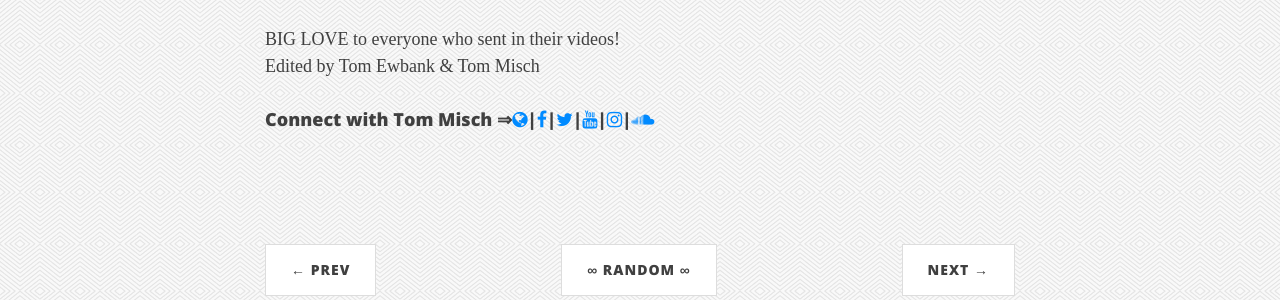
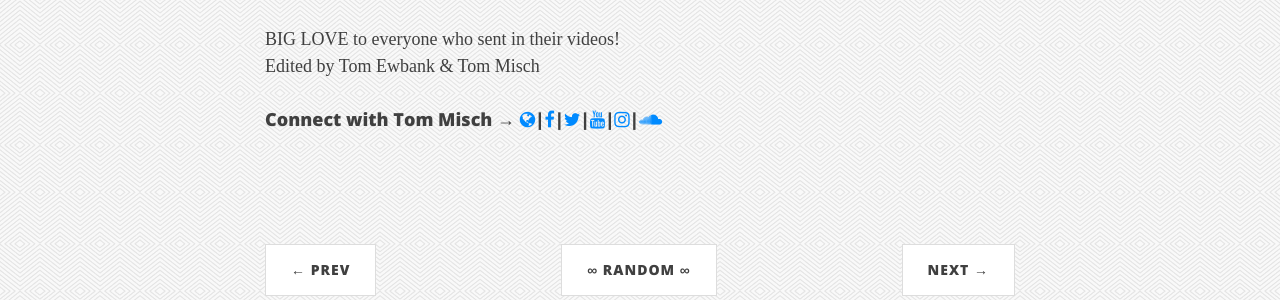
Before and after one commit to rhymeswithzion/rwz-test, a Jekyll site: the page built from _posts/2017-08-24-tom-misch-south-of-the-river.md, in a window 1280 px wide and 900 px high, scrolled down 1429 px. Shown: the part 280-580 px from the top of the window. Built offline with Jekyll 4.4.1, drawn with Linux system fonts in a browser that asks for light colours; some web fonts are replaced; comment, search, counter and statistics services are not loaded.

Commit message:
Update 2017-08-24-tom-misch-south-of-the-river.md

```diff
--- a/_posts/2017-08-24-tom-misch-south-of-the-river.md
+++ b/_posts/2017-08-24-tom-misch-south-of-the-river.md
@@ -42,6 +42,6 @@
 <br>
 Edited by Tom Ewbank & Tom Misch
 
-#### Connect with Tom Misch 	&rArr;<a class="fa fa-globe" href="https://tommisch.com/" target="_blank"></a>|<a class="fa fa-facebook" href="https://www.facebook.com/tommisch123" target="_blank"></a>|<a class="fa fa-twitter" href="https://twitter.com/tommisch" target="_blank"></a>|<a class="fa fa-youtube" href="https://www.youtube.com/tommisch" target="_blank"></a>|<a class="fa fa-instagram" href="https://www.instagram.com/tommisch" target="_blank"></a>|<a class="fa fa-soundcloud" href="https://soundcloud.com/tommisch" target="_blank"></a>
+#### Connect with Tom Misch &rarr; <a class="fa fa-globe" href="https://tommisch.com/" target="_blank"></a>|<a class="fa fa-facebook" href="https://www.facebook.com/tommisch123" target="_blank"></a>|<a class="fa fa-twitter" href="https://twitter.com/tommisch" target="_blank"></a>|<a class="fa fa-youtube" href="https://www.youtube.com/tommisch" target="_blank"></a>|<a class="fa fa-instagram" href="https://www.instagram.com/tommisch" target="_blank"></a>|<a class="fa fa-soundcloud" href="https://soundcloud.com/tommisch" target="_blank"></a>
 <br>
 <br>
```
